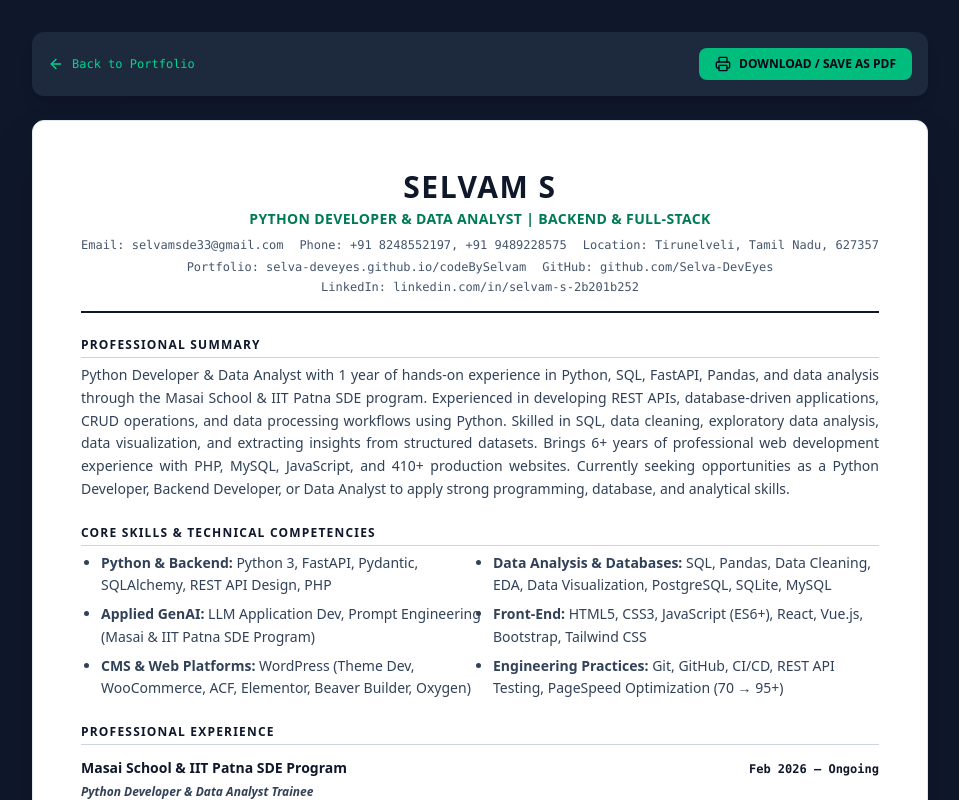
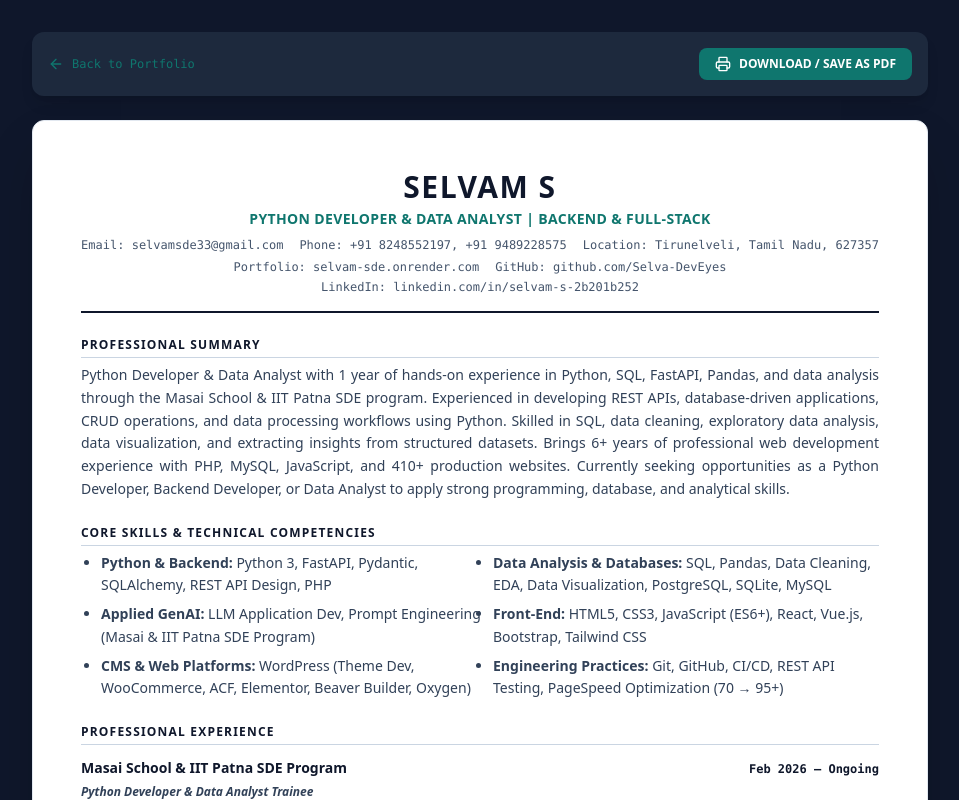
Before and after one commit to Selva-DevEyes/Selvam_SDE, a Next.js app: page /resumes/python-developer in a window 1280 px wide. Shown: the top 800 px of the page, without its empty margins (160-1119 px from the left). Built offline with nearby package versions, Linux system fonts and the light colour scheme.

Commit message:
Update portfolio URL to https://selvam-sde.onrender.com/ across datasets and resume routes

```diff
--- a/src/app/layout.tsx
+++ b/src/app/layout.tsx
@@ -13,14 +13,14 @@ const geistMono = Geist_Mono({
 });
 
 export const metadata: Metadata = {
-  title: "Selvam S | Python Developer & Full-Stack AI Engineer",
-  description: "Official portfolio of Selvam S. 6+ years of software & web engineering experience. Python, FastAPI, Pydantic, SQLAlchemy, GenAI, and 410+ shipped WordPress websites.",
-  keywords: ["Selvam S", "CodeBySelvam", "Python Developer", "FastAPI", "GenAI", "WordPress Developer", "Full Stack Developer", "Tirunelveli"],
+  title: "Selvam S | Python Developer & Data Analyst",
+  description: "Official portfolio of Selvam S. Python Developer & Data Analyst with 1 year hands-on experience in Python, SQL, FastAPI, Pandas & 6+ years web engineering foundation.",
+  keywords: ["Selvam S", "CodeBySelvam", "Python Developer", "Data Analyst", "FastAPI", "Pandas", "WordPress Developer", "Full Stack Developer", "Tirunelveli"],
   authors: [{ name: "Selvam S" }],
   openGraph: {
-    title: "Selvam S | Python Developer & Full-Stack AI Engineer",
-    description: "6+ years of software & web engineering experience specializing in Python, FastAPI, GenAI, and Enterprise Web Development.",
-    url: "https://selva-deveyes.github.io/codeBySelvam",
+    title: "Selvam S | Python Developer & Data Analyst",
+    description: "Python Developer & Data Analyst with 1 year hands-on experience in Python, SQL, FastAPI, Pandas, and 6+ years of web engineering experience.",
+    url: "https://selvam-sde.onrender.com/",
     siteName: "Selvam S Portfolio",
     locale: "en_US",
     type: "website",
@@ -37,7 +37,7 @@ export default function RootLayout({
       lang="en"
       className={`${geistSans.variable} ${geistMono.variable} h-full antialiased dark`}
     >
-      <body className="min-h-full flex flex-col bg-[#080c14] text-slate-100 selection:bg-emerald-500 selection:text-slate-950">
+      <body className="min-h-full flex flex-col bg-[var(--bg-body)] text-[var(--text-main)] selection:bg-[var(--accent-green)] selection:text-slate-950">
         {children}
       </body>
     </html>
--- a/src/app/resumes/python-developer/page.tsx
+++ b/src/app/resumes/python-developer/page.tsx
@@ -2,7 +2,7 @@
 
 import React from 'react';
 import { PORTFOLIO_DATA } from '@/data/portfolioData';
-import { Printer, Download, ArrowLeft } from 'lucide-react';
+import { Printer, ArrowLeft } from 'lucide-react';
 
 export default function PythonResumePage() {
   return (
@@ -11,7 +11,7 @@ export default function PythonResumePage() {
       <div className="w-full max-w-4xl flex items-center justify-between bg-slate-800 p-4 rounded-xl text-white mb-6 print:hidden shadow-lg">
         <a
           href="/"
-          className="flex items-center gap-2 text-xs font-mono text-emerald-400 hover:underline"
+          className="flex items-center gap-2 text-xs font-mono text-[#0f766e] hover:underline"
         >
           <ArrowLeft className="w-4 h-4" />
           <span>Back to Portfolio</span>
@@ -20,7 +20,7 @@ export default function PythonResumePage() {
         <div className="flex items-center gap-3">
           <button
             onClick={() => window.print()}
-            className="px-4 py-2 rounded-lg bg-emerald-500 text-slate-950 font-bold text-xs flex items-center gap-2 hover:bg-emerald-400 transition-all"
+            className="px-4 py-2 rounded-lg bg-[#0f766e] text-white font-bold text-xs flex items-center gap-2 hover:opacity-90 transition-all"
           >
             <Printer className="w-4 h-4" />
             <span>DOWNLOAD / SAVE AS PDF</span>
@@ -34,7 +34,7 @@ export default function PythonResumePage() {
         {/* Resume Header */}
         <div className="border-b-2 border-slate-900 pb-4 text-center space-y-1">
           <h1 className="text-3xl font-extrabold tracking-wider text-slate-900 uppercase">SELVAM S</h1>
-          <div className="text-sm font-bold text-emerald-700 tracking-wide">
+          <div className="text-sm font-bold text-[#0f766e] tracking-wide">
             PYTHON DEVELOPER & DATA ANALYST | BACKEND & FULL-STACK
           </div>
           <div className="text-xs text-slate-600 flex flex-wrap justify-center gap-x-4 gap-y-1 pt-1 font-mono">
@@ -43,7 +43,7 @@ export default function PythonResumePage() {
             <span>Location: Tirunelveli, Tamil Nadu, 627357</span>
           </div>
           <div className="text-xs text-slate-600 flex flex-wrap justify-center gap-x-4 gap-y-1 pt-0.5 font-mono">
-            <span>Portfolio: selva-deveyes.github.io/codeBySelvam</span>
+            <span>Portfolio: selvam-sde.onrender.com</span>
             <span>GitHub: github.com/Selva-DevEyes</span>
             <span>LinkedIn: linkedin.com/in/selvam-s-2b201b252</span>
           </div>
--- a/src/app/resumes/wordpress-developer/page.tsx
+++ b/src/app/resumes/wordpress-developer/page.tsx
@@ -43,7 +43,7 @@ export default function WordPressResumePage() {
             <span>Location: Tirunelveli, Tamil Nadu, 627357</span>
           </div>
           <div className="text-xs text-slate-600 flex flex-wrap justify-center gap-x-4 gap-y-1 pt-0.5 font-mono">
-            <span>Portfolio: selva-deveyes.github.io/codeBySelvam</span>
+            <span>Portfolio: selvam-sde.onrender.com</span>
             <span>GitHub: github.com/Selva-DevEyes</span>
             <span>LinkedIn: linkedin.com/in/selvam-s-2b201b252</span>
           </div>
@@ -124,7 +124,7 @@ export default function WordPressResumePage() {
           <h2 className="text-xs font-bold text-slate-900 uppercase tracking-widest border-b border-slate-300 pb-1">
             EDUCATION & CERTIFICATIONS
           </h2>
-          <div className="space-y-1 text-slate-700">
+          <div className="space-y-2 text-slate-700">
             <div><strong>Software Development Engineering with Applied AI:</strong> Masai School & IIT Patna (Feb 2026 – Ongoing)</div>
             <div><strong>Full Stack JavaScript Developer Certification:</strong> IBM (Oct 2025 – Nov 2025)</div>
             <div><strong>Bachelor of Engineering (B.E.) — Electrical & Electronics:</strong> PSN Institute of Technology & Science (2010 – 2014)</div>
--- a/src/data/portfolioData.ts
+++ b/src/data/portfolioData.ts
@@ -34,7 +34,7 @@ export const PORTFOLIO_DATA = {
     email: "selvamsde33@gmail.com",
     phonePrimary: "+91 8248552197",
     phoneSecondary: "+91 9489228575",
-    portfolioUrl: "https://selva-deveyes.github.io/codeBySelvam",
+    portfolioUrl: "https://selvam-sde.onrender.com/",
     githubUrl: "https://github.com/Selva-DevEyes",
     linkedinUrl: "https://linkedin.com/in/selvam-s-2b201b252",
     availability: "Available for Python, Backend & Data Analyst Roles",
@@ -218,7 +218,7 @@ export const PORTFOLIO_DATA = {
       longDescription: "Architected custom themes, Beaver Builder/Elementor integrations, and server-side caching layer. Delivered 8-10 pixel-perfect pages daily with custom PHP backend hooks.",
       tags: ["WordPress", "PHP", "MySQL", "WooCommerce", "ACF", "PageSpeed 95+"],
       metrics: "410+ Shipped Websites | 70 -> 95+ PageSpeed",
-      liveUrl: "https://selva-deveyes.github.io/codeBySelvam",
+      liveUrl: "https://selvam-sde.onrender.com/",
       featured: true
     },
     {
```
